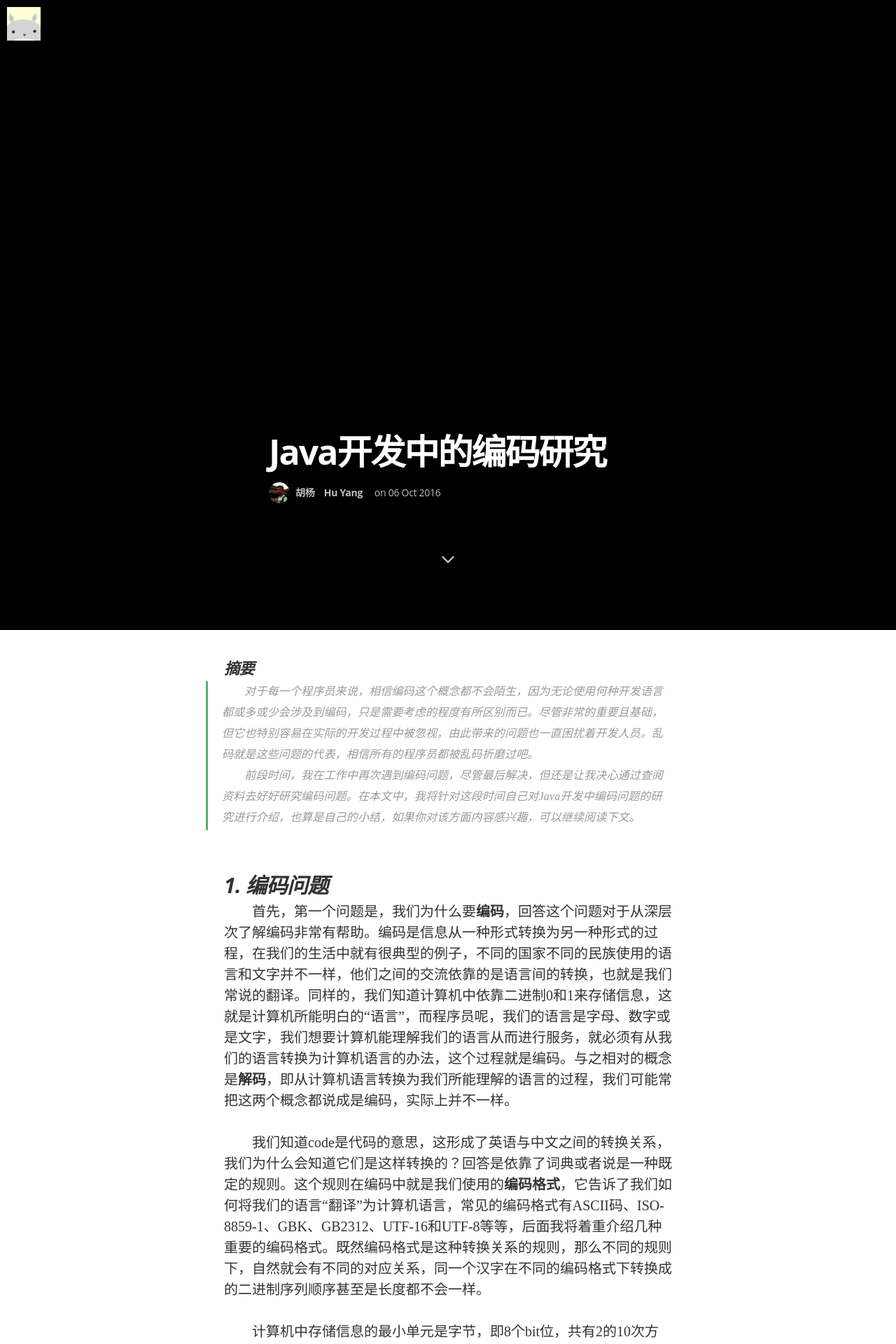
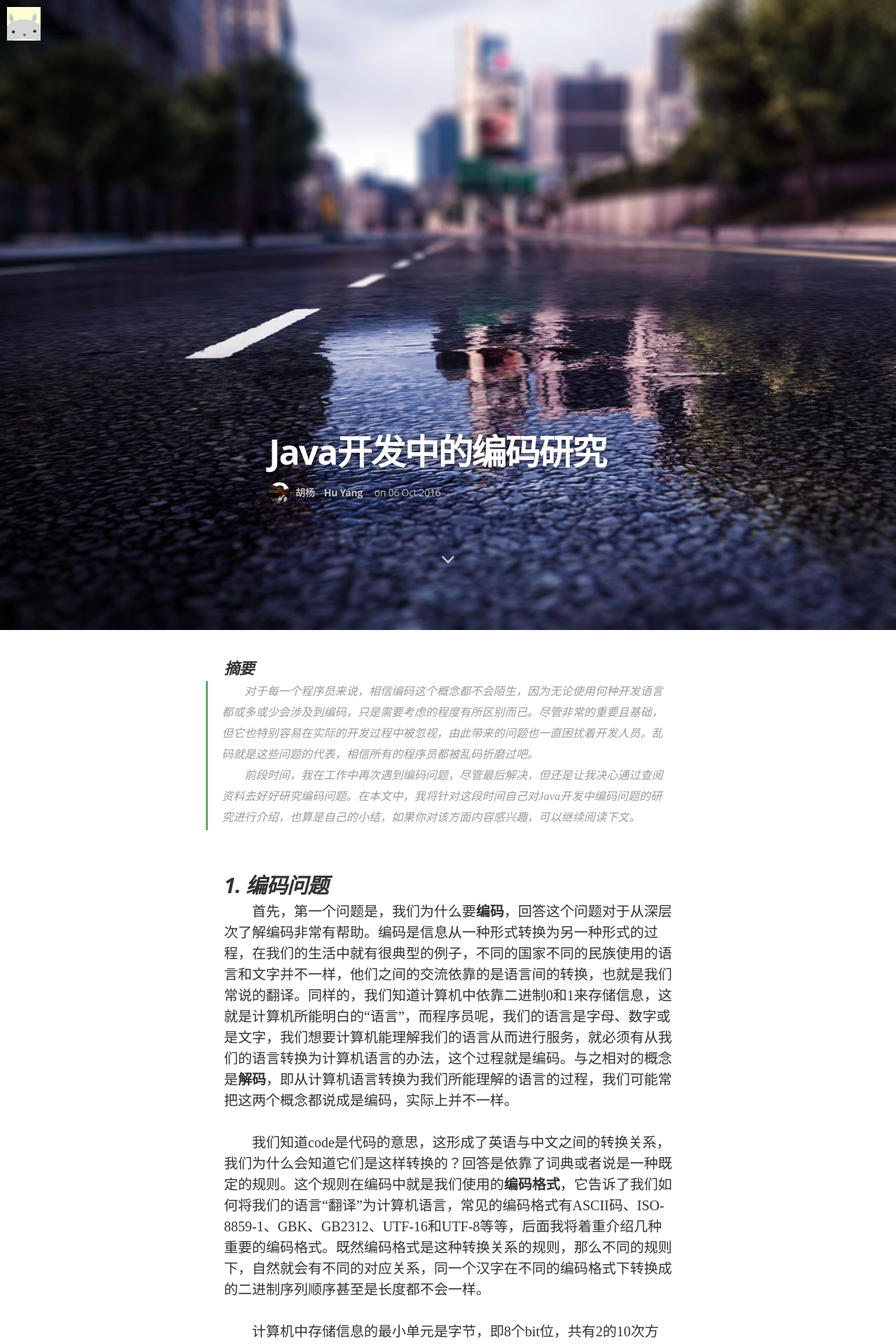
Before and after one commit to ihuyang/myblog, a Jekyll site: the page built from _posts/2016-10-06-Research on coding in java development.md, in a window 1280 px wide. Shown: the top 1920 px of the page at 70% size. Built offline with Jekyll 4.4.1, drawn with Linux system fonts in a browser that asks for light colours; nearby versions of some CDN libraries; some web fonts are replaced; comment, search, counter and statistics services are not loaded.

Commit message:
interface modified

```diff
--- a/_posts/2016-10-06-Research on coding in java development.md
+++ b/_posts/2016-10-06-Research on coding in java development.md
@@ -4,8 +4,8 @@ title:  "Java开发中的编码研究"
 date:   2016-10-06 21:00:00
 categories: java web
 tags: featured
-image: /assets/article_images/2016-10-06-Research on coding in java development/desktop.JPG
-image2: /assets/article_images/2016-10-06-Research on coding in java development/desktop.JPG
+image: /assets/article_images/2016-10-06/desktop.JPG
+image2: /assets/article_images/2016-10-06/desktop.JPG
 ---
 ### *摘要*
 >　　对于每一个程序员来说，相信编码这个概念都不会陌生，因为无论使用何种开发语言都或多或少会涉及到编码，只是需要考虑的程度有所区别而已。尽管非常的重要且基础，但它也特别容易在实际的开发过程中被忽视，由此带来的问题也一直困扰着开发人员。乱码就是这些问题的代表，相信所有的程序员都被乱码折磨过吧。
```
Also changed, not shown: _posts/2016-09-24-A typical implementation of memory cache.md (+2 -2 lines), assets/article_images/2016-09-24/night-track-mobile.JPG (renamed from assets/article_images/2016-09-24-A typical implementation of memory cache/night-track-mobile.JPG), assets/article_images/2016-10-06/desktop.JPG (renamed from assets/article_images/2016-10-06-Research on coding in java development/desktop.JPG), 2 other files.
